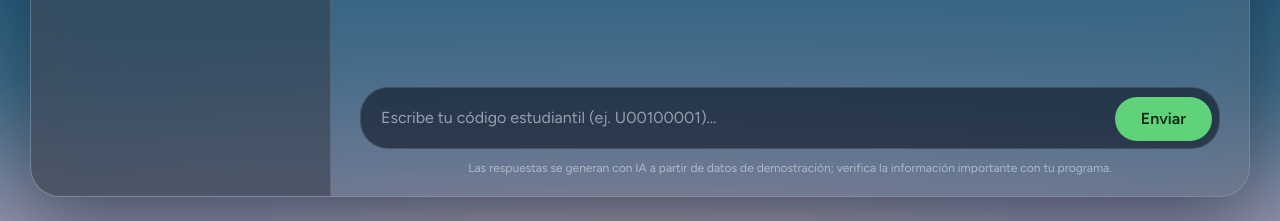
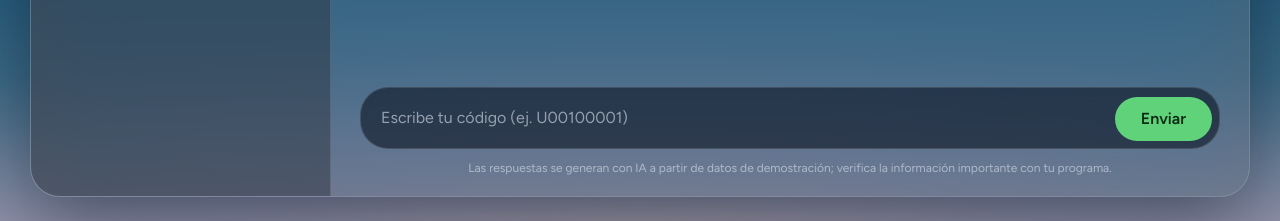
Before and after one commit to JavierLuna242/Chatbot, a Laravel app: page /chat in a window 1280 px wide. Shown: the part 579-800 px from the top of the page. Run offline with Laravel 12, Linux system fonts and the light colour scheme.

Commit message:
fix(sitio-web): placeholder corto y cambio a pregunta tras identificarse

```diff
--- a/sitio-web/public/css/estilos.css
+++ b/sitio-web/public/css/estilos.css
@@ -102,6 +102,7 @@ input, textarea {
 input:hover, textarea:hover { border-color: rgba(255, 255, 255, .24); }
 input:focus, textarea:focus { border-color: rgba(95, 210, 122, .7); outline: none; background: rgba(13, 21, 34, .75); }
 input::placeholder, textarea::placeholder { color: var(--texto-tenue); }
+textarea::placeholder { white-space: nowrap; overflow: hidden; text-overflow: ellipsis; }   /* en pantallas angostas no parte la ayuda en dos líneas */
 /* casilla propia: igual en iPhone, Android y escritorio (el checkbox nativo heredaba la caja oscura de los campos) */
 
 /* ---------- tarjetas: ingreso, registro, perfil, avance, errores ---------- */
--- a/sitio-web/public/js/chat.js
+++ b/sitio-web/public/js/chat.js
@@ -81,6 +81,7 @@ async function enviar(texto) {
     boton.disabled = true;
     if (texto.trim()) agregar('yo', formato(texto.trim()));
     codigo = texto.match(/\bU\d{8}\b/i)?.[0].toUpperCase() ?? codigo;   // un código nuevo reemplaza al anterior
+    if (codigo) campo.placeholder = 'Escribe tu pregunta…';   // ya no hace falta pedir el código
     const espera = agregar('bot', '<span class="puntos" aria-label="Escribiendo"><i></i><i></i><i></i></span><span class="estado"></span>');
     const temporizadores = estadosEspera.map(([ms, t]) => setTimeout(() => { const e = espera.querySelector('.estado'); if (e) e.textContent = t; }, ms));
     try {
--- a/sitio-web/resources/views/chat/index.blade.php
+++ b/sitio-web/resources/views/chat/index.blade.php
@@ -50,7 +50,7 @@
                 </div>
                 <form id="formulario" data-url="{{ route('chat.enviar') }}" data-sesion="{{ $sesion }}" novalidate>
                     <label for="mensaje" hidden>Mensaje</label>
-                    <textarea id="mensaje" rows="1" placeholder="Escribe tu código estudiantil (ej. U00100001)…"></textarea>
+                    <textarea id="mensaje" rows="1" placeholder="Escribe tu código (ej. U00100001)"></textarea>
                     <button class="primario" id="enviar">Enviar</button>
                 </form>
                 <p class="nota">Las respuestas se generan con IA a partir de datos de demostración; verifica la información importante con tu programa.</p>
```
